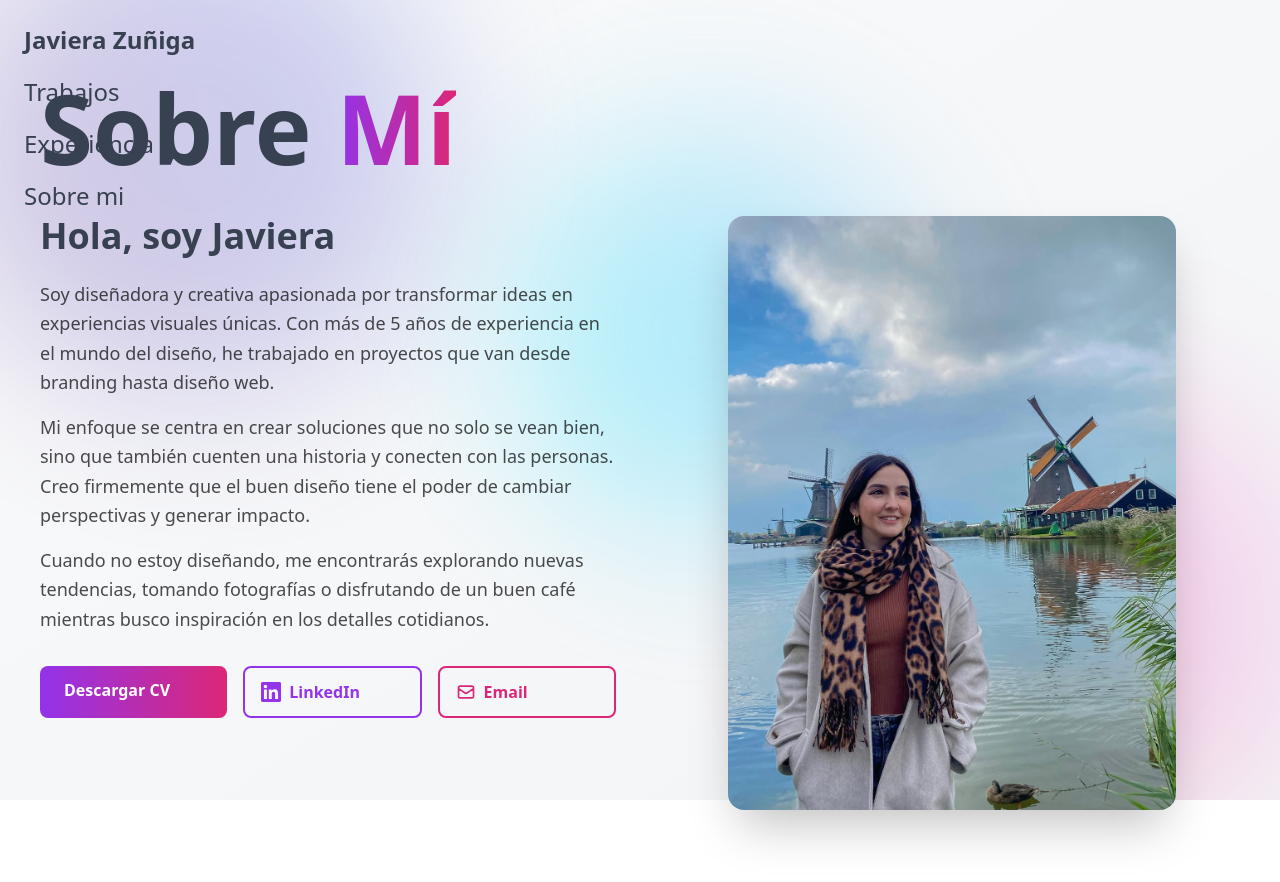
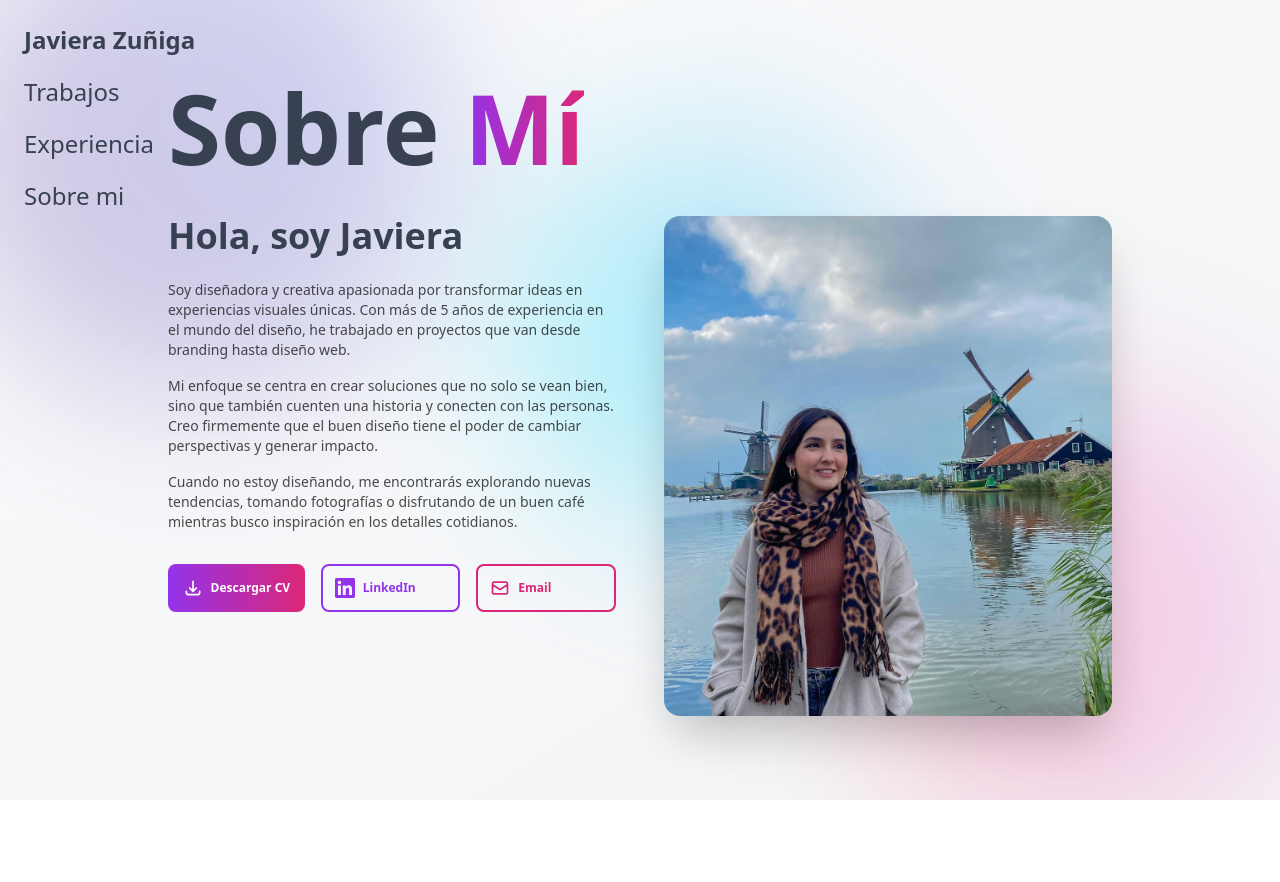
Before and after one commit to pipevera/portfolioJaviera, a Nuxt app: page /sobre-mi in a window 1280 px wide. Shown: the top 882 px of the page. After the commit the page ends 800 px from the top, so only its background shows below. Built offline with nearby package versions, Linux system fonts and the light colour scheme; a web font is replaced by a local one.

Commit message:
:hammer: bug fix

```diff
--- a/app/pages/experiencia.vue
+++ b/app/pages/experiencia.vue
@@ -1,5 +1,5 @@
 <template>
-  <section class="max-w-7xl mx-auto px-10 py-20">
+  <section class="max-w-5xl mx-auto px-10 py-20">
     <div ref="header" class="mb-16">
       <h1 class="text-6xl md:text-8xl font-extrabold text-gray-700 mb-4">
         Mi <span class="text-transparent bg-clip-text bg-gradient-to-r from-purple-600 to-pink-600">Experiencia</span>
@@ -30,7 +30,7 @@
 
           <div
             :class="[
-              'ml-20 md:ml-0 md:w-5/12',
+              'ml-20 md:ml-0 md:w-6/12',
               index % 2 === 0 ? 'md:text-right md:pr-16' : 'md:pl-16'
             ]"
           >
@@ -40,12 +40,12 @@
               </span>
               <h3 class="text-2xl font-bold text-gray-800 mb-2">{{ experience.position }}</h3>
               <h4 class="text-lg font-semibold text-purple-600 mb-3">{{ experience.company }}</h4>
-              <p class="text-gray-600 leading-relaxed mb-4">{{ experience.description }}</p>
+              <p class="text-gray-600 text-sm mb-4">{{ experience.description }}</p>
               <div class="mt-4 flex flex-wrap gap-2" :class="index % 2 === 0 ? 'md:justify-end' : ''">
                 <span
                   v-for="skill in experience.skills"
                   :key="skill"
-                  class="px-3 py-1 bg-purple-100 text-purple-700 text-sm rounded-full"
+                  class="px-3 py-1 bg-purple-100 text-xs text-purple-700 text-sm rounded-full"
                 >
                   {{ skill }}
                 </span>
--- a/app/pages/index.vue
+++ b/app/pages/index.vue
@@ -25,7 +25,7 @@
         <div class="flex items-center gap-12">
           <div ref="desktopImage"  >
 
-            <img class="w-full max-w-lg relative z-0 rounded-2xl shadow-2xl hover:scale-105 transition duration-300" src="/images/1.png" alt="Javiera Zuñiga">
+            <img class="w-full max-w-lg max-h-[550px] relative z-0 rounded-2xl shadow-2xl hover:scale-105 transition duration-300" src="/images/1.png" alt="Javiera Zuñiga">
           </div>
           <NuxtLink ref="desktopLink" to="/trabajos" class="text-xl text-black/80 hover:text-black transition-colors whitespace-nowrap">
             Ver mi trabajo >>
--- a/app/pages/sobre-mi.vue
+++ b/app/pages/sobre-mi.vue
@@ -1,5 +1,5 @@
 <template>
-  <main class="max-w-7xl mx-auto px-10 py-20" >
+  <main class="max-w-5xl mx-auto px-10 py-20" >
     <div ref="header" class="mb-10">
       <h1 class="text-6xl md:text-8xl font-extrabold text-gray-700 mb-4">
         Sobre <span class="text-transparent bg-clip-text bg-gradient-to-r from-purple-600 to-pink-600">Mí</span>
@@ -9,7 +9,7 @@
     <div class="grid md:grid-cols-2 gap-12">
       <div ref="content" class="order-2 md:order-1">
         <h2 class="text-3xl md:text-4xl font-bold text-gray-700 mb-6">Hola, soy Javiera</h2>
-        <div class="space-y-4 text-lg text-black/70 leading-relaxed">
+        <div class="space-y-4 text-sm text-black/70">
           <p ref="paragraph1">
             Soy diseñadora y creativa apasionada por transformar ideas en experiencias visuales únicas.
             Con más de 5 años de experiencia en el mundo del diseño, he trabajado en proyectos que van
@@ -26,16 +26,19 @@
           </p>
         </div>
         <div ref="buttons" class="mt-8 flex gap-4">
-          <a href="/cv/cv-javiera-zuniga.pdf" target="_blank" class="px-6 py-3 w-full bg-gradient-to-r from-purple-600 to-pink-600 text-white rounded-lg font-semibold hover:shadow-lg hover:scale-105 transition-all">
+          <a href="/cv/cv-javiera-zuniga.pdf" target="_blank" class="px-3 py-3 w-full bg-gradient-to-r from-purple-600 to-pink-600 text-xs text-white rounded-lg font-semibold hover:shadow-lg hover:scale-105 transition-all flex items-center justify-center gap-2">
+            <svg class="w-5 h-5" fill="none" stroke="currentColor" viewBox="0 0 24 24">
+              <path stroke-linecap="round" stroke-linejoin="round" stroke-width="2" d="M4 16v1a3 3 0 003 3h10a3 3 0 003-3v-1m-4-4l-4 4m0 0l-4-4m4 4V4"/>
+            </svg>
             Descargar CV
           </a>
-          <a href="https://www.linkedin.com/in/javiera-z%C3%BA%C3%B1iga-25ab4175/" target="_blank" rel="noopener noreferrer" class="px-4 py-3 w-full border-2 border-purple-600 text-purple-600 rounded-lg font-semibold hover:bg-purple-600 hover:text-white hover:scale-105 transition-all flex items-center gap-2">
+          <a href="https://www.linkedin.com/in/javiera-z%C3%BA%C3%B1iga-25ab4175/" target="_blank" rel="noopener noreferrer" class="px-3 py-3 text-xs w-full border-2 border-purple-600 text-purple-600 rounded-lg font-semibold hover:bg-purple-600 hover:text-white hover:scale-105 transition-all flex items-center gap-2">
             <svg class="w-5 h-5" fill="currentColor" viewBox="0 0 24 24">
               <path d="M20.447 20.452h-3.554v-5.569c0-1.328-.027-3.037-1.852-3.037-1.853 0-2.136 1.445-2.136 2.939v5.667H9.351V9h3.414v1.561h.046c.477-.9 1.637-1.85 3.37-1.85 3.601 0 4.267 2.37 4.267 5.455v6.286zM5.337 7.433c-1.144 0-2.063-.926-2.063-2.065 0-1.138.92-2.063 2.063-2.063 1.14 0 2.064.925 2.064 2.063 0 1.139-.925 2.065-2.064 2.065zm1.782 13.019H3.555V9h3.564v11.452zM22.225 0H1.771C.792 0 0 .774 0 1.729v20.542C0 23.227.792 24 1.771 24h20.451C23.2 24 24 23.227 24 22.271V1.729C24 .774 23.2 0 22.222 0h.003z"/>
             </svg>
             LinkedIn
           </a>
-          <a href="mailto:javierac.zunigal@gmail.com" class="px-4 py-3 w-full border-2 border-pink-600 text-pink-600 rounded-lg font-semibold hover:bg-pink-600 hover:text-white hover:scale-105 transition-all flex items-center gap-2">
+          <a href="mailto:javierac.zunigal@gmail.com" class="px-3 py-3 text-xs w-full border-2 border-pink-600 text-pink-600 rounded-lg font-semibold hover:bg-pink-600 hover:text-white hover:scale-105 transition-all flex items-center gap-2">
             <svg class="w-5 h-5" fill="none" stroke="currentColor" viewBox="0 0 24 24">
               <path stroke-linecap="round" stroke-linejoin="round" stroke-width="2" d="M3 8l7.89 5.26a2 2 0 002.22 0L21 8M5 19h14a2 2 0 002-2V7a2 2 0 00-2-2H5a2 2 0 00-2 2v10a2 2 0 002 2z"/>
             </svg>
@@ -47,7 +50,7 @@
         <img
           src="/images/2.jpg"
           alt="Javiera Zuñiga"
-          class="w-full max-w-md object-cover rounded-2xl shadow-2xl hover:scale-110 transition duration-300"
+          class="w-full max-w-md max-h-[500px] object-cover rounded-2xl shadow-2xl hover:scale-110 transition duration-300"
         >
       </div>
     </div>
--- a/app/pages/trabajos.vue
+++ b/app/pages/trabajos.vue
@@ -1,5 +1,5 @@
 <template>
-  <section class="max-w-7xl mx-auto px-10 py-20" >
+  <section class="max-w-5xl mx-auto px-10 py-20" >
     <div ref="header" class="mb-10">
       <h1 class="text-6xl md:text-8xl font-extrabold text-gray-700 mb-4">
         Mis <span class="text-transparent bg-clip-text bg-gradient-to-r from-purple-600 to-pink-600">Trabajos</span>
```
